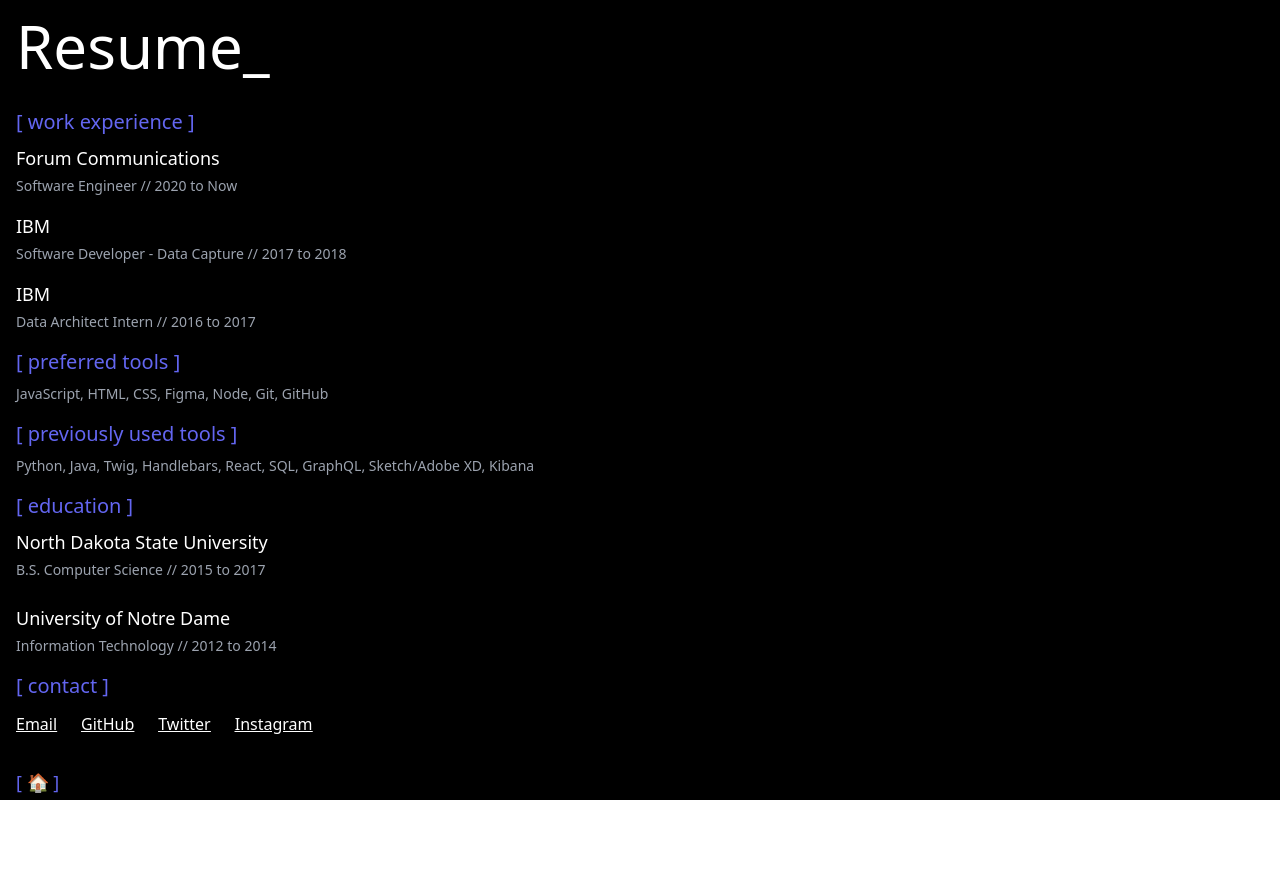
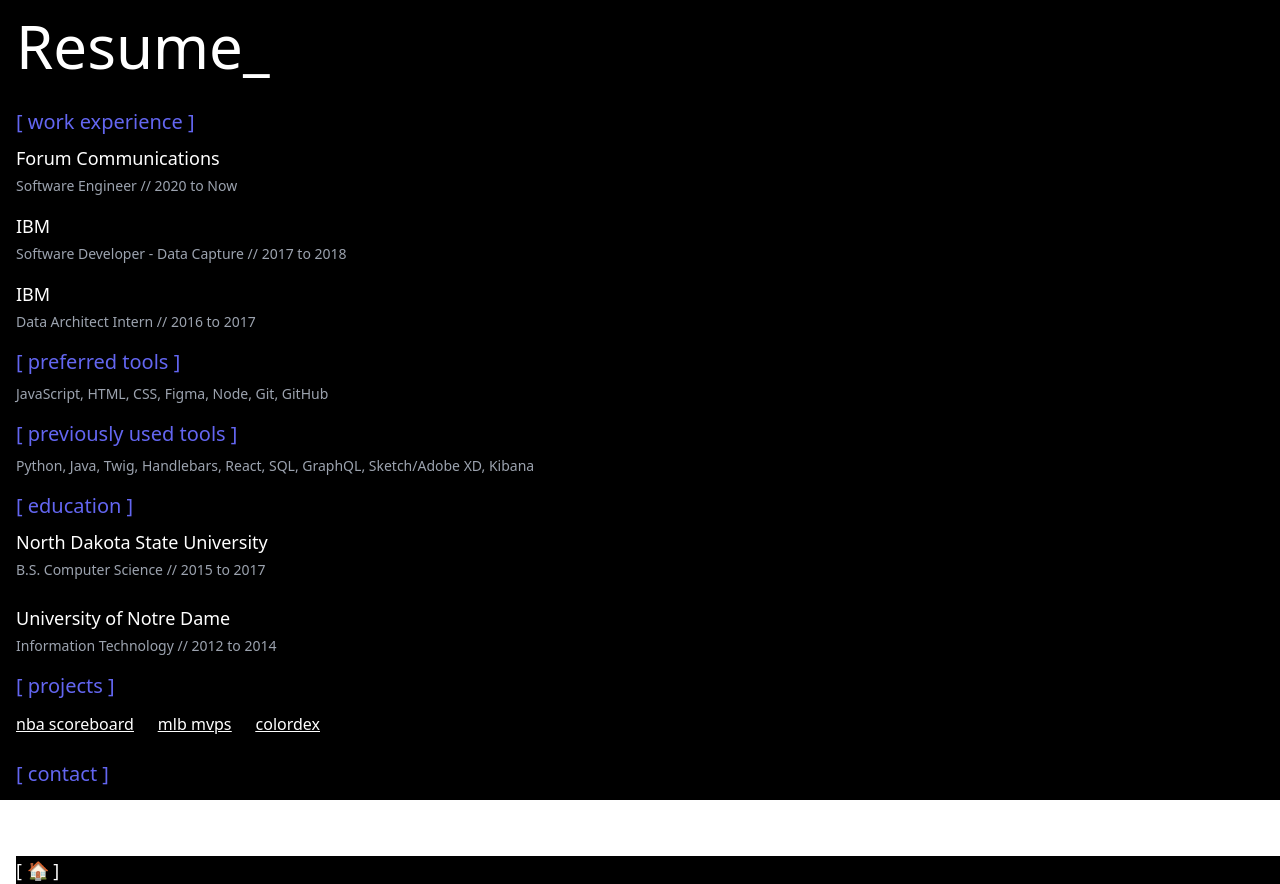
Before and after one commit to Jfalcon93/personal-website-next, a Next.js app: page /resume in a window 1280 px wide. Before the commit the page ends 800 px from the top, so only its background shows below. Built offline with nearby package versions, Linux system fonts and the light colour scheme.

Commit message:
Updated Resume page to lower the home link. Also linked to some projects.

```diff
--- a/pages/resume.js
+++ b/pages/resume.js
@@ -3,7 +3,7 @@
 
 const Resume = () => {
   return (
-    <div className="h-screen flex flex-col text-white bg-black pl-4 pt-4 pb-4">
+    <div className="h-screen flex flex-col text-white bg-black pl-4 pt-4">
       <h3 className="text-4xl md:text-6xl font-medium">Resume_</h3>
       <h3 className="text-lg md:text-xl text-indigo-500 font-medium mt-8 mb-2">
         [ work experience ]
@@ -51,6 +51,20 @@
         Information Technology // 2012 to 2014
       </p>
       <h3 className="text-lg md:text-xl text-indigo-500 font-medium mt-4 mb-2">
+        [ projects ]
+      </h3>
+      <ul className="text-sm md:text-base flex flex-row mt-1 space-x-5 md:space-x-6 mb-2">
+        <li className="underline transition duration-300 ease-in-out hover:text-blue-500">
+          <a href="https://nba-scoreboard.vercel.app/">nba scoreboard</a>
+        </li>
+        <li className="underline transition duration-300 ease-in-out hover:text-indigo-500">
+          <a href="https://baseball-mvps.vercel.app/">mlb mvps</a>
+        </li>
+        <li className="underline transition duration-300 ease-in-out hover:text-purple-500">
+          <a href="https://colordex.herokuapp.com/">colordex</a>
+        </li>
+      </ul>
+      <h3 className="text-lg md:text-xl text-indigo-500 font-medium mt-4 mb-2">
         [ contact ]
       </h3>
       <ul className="text-sm md:text-base flex flex-row mt-1 space-x-5 md:space-x-6 mb-8">
@@ -85,9 +99,9 @@
           </a>
         </li>
       </ul>
-      <h3 className="text-lg mt-auto text-indigo-500 font-medium mt-2 mb-4 bg-black">
+      <h3 className="text-lg font-medium mt-auto mb-4 bg-black">
         <Link href="/">
-          <a className="transition duration-300 ease-in-out hover:text-white">
+          <a className="transition duration-300 ease-in-out hover:text-indigo-500">
             [ 🏠 ]
           </a>
         </Link>
```
